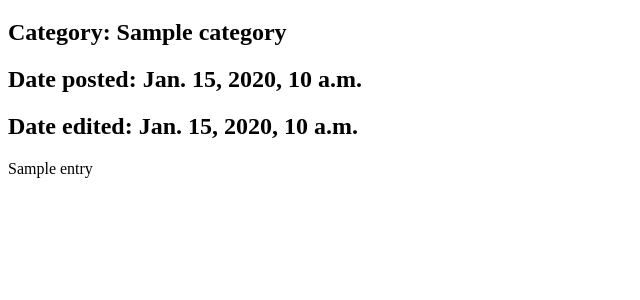
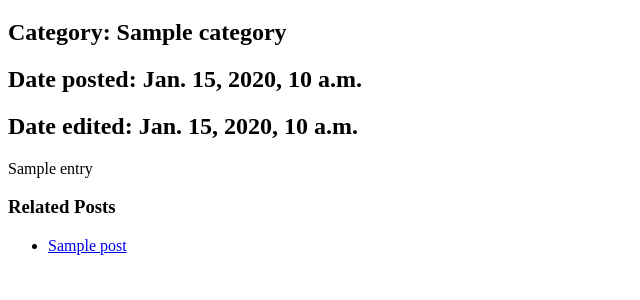
Before and after one commit to luckyst4rdolphin/hobbysite-c-group7, a Django app: template hobbysite/forum/templates/thread.html in a window 1280 px wide. Shown: the part 214-514 px from the top of the page, without its empty margins (0-640 px from the left). Run offline with Django 5.2, Linux system fonts and the light colour scheme; the template is opened without the code that fills it: most values are stand-ins (such as "Sample title", 1, 10 or a date in 2020).

Commit message:
Added related posts and comments to ThreadDetailView

```diff
--- a/hobbysite/forum/templates/thread.html
+++ b/hobbysite/forum/templates/thread.html
@@ -7,4 +7,13 @@
     <h2>Date posted: {{ thread.created_on }}</h2>
     <h2>Date edited: {{ thread.updated_on }}</h2>
     <p>{{ thread.entry }}</p>
+    <h3>Related Posts</h3>
+    <ul>
+        {% for post in related_posts|slice:":5" %}
+            <li><a href="{% url 'thread-detail' pk=post.pk %}">{{ post.title }}</a></li>
+	{% empty %}
+	    <p>No other posts in this category.</p>
+        {% endfor %}
+    </ul>
+
 {% endblock %}
```
Also changed, not shown: hobbysite/forum/views.py (+14 -0 lines).
